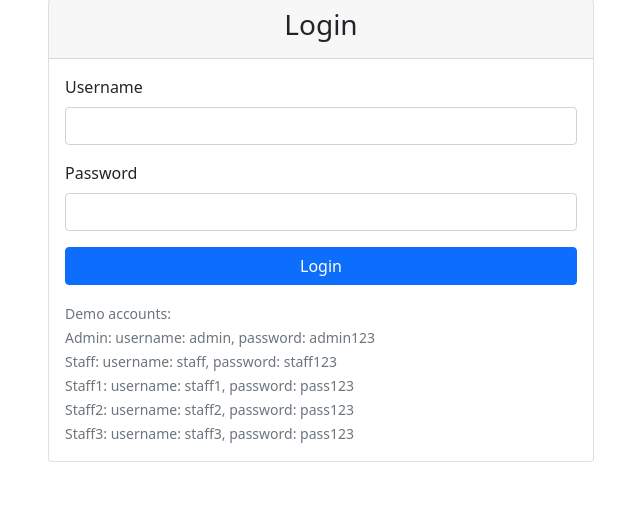
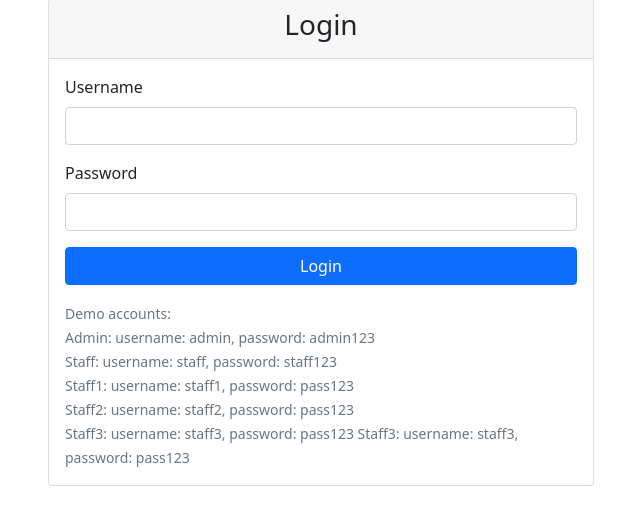
Before and after one commit to Thalmalki/Fakeeh-helpdesk-backend, a Flask app: page /login in a window 1280 px wide. Shown: the part 81-606 px from the top of the page, without its empty margins (319-959 px from the left). Run offline with Flask 3, Linux system fonts and the light colour scheme.

Commit message:
Update login.html

```diff
--- a/templates/login.html
+++ b/templates/login.html
@@ -30,6 +30,7 @@
                         Staff1: username: staff1, password: pass123<br>
                         Staff2: username: staff2, password: pass123<br>
                         Staff3: username: staff3, password: pass123
+                        Staff3: username: staff3, password: pass123
                     </small>
                 </div>
             </div>
```
